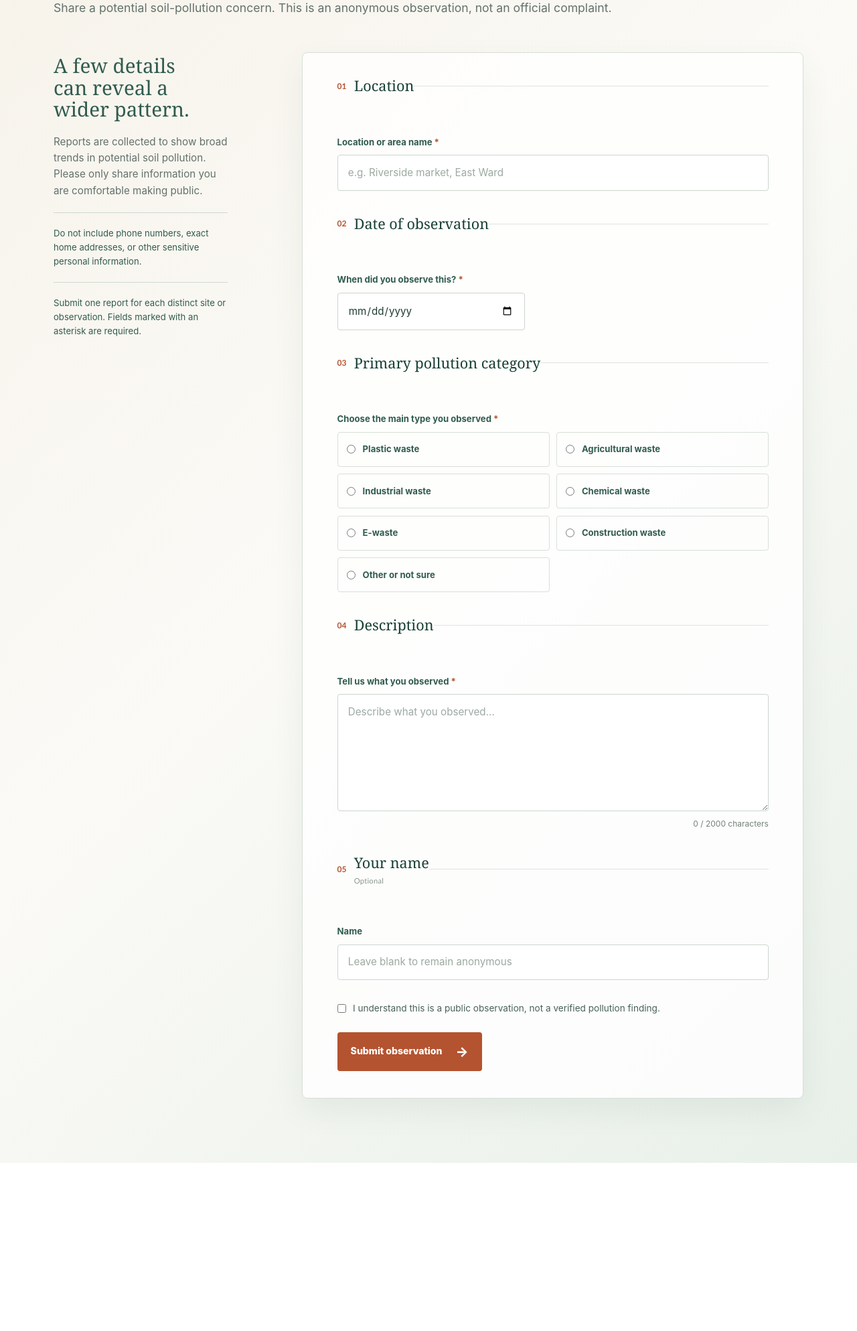
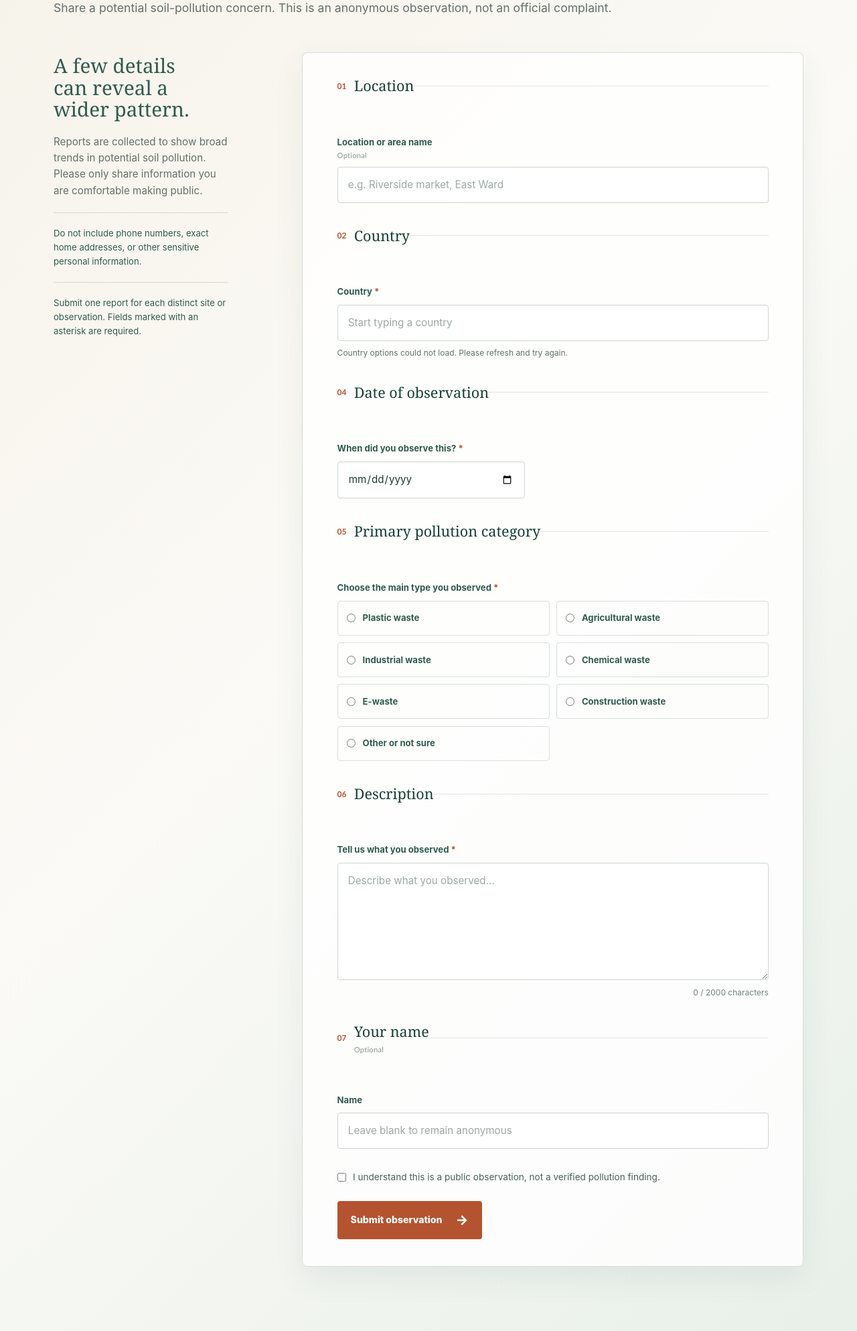
Before and after one commit to RishiKrJha/soiltrace, a Flask app: page /report in a window 1280 px wide. Shown: the part 323-2310 px from the top of the page at 67% size. Before the commit the page ends 2059 px from the top, so only its background shows below. Run offline with Flask 3, Linux system fonts and the light colour scheme.

Commit message:
Enhance observation reporting with country and region fields, update dashboard metrics, and improve styling for better user experience

```diff
--- a/app/routes.py
+++ b/app/routes.py
@@ -1,4 +1,5 @@
 from datetime import date, timedelta
+import re
 
 from flask import flash, redirect, render_template, request, url_for
 
@@ -34,13 +35,20 @@ def init_routes(app):
 
             name = clean_field('name', 100)
             location = clean_field('location', 200)
+            country = clean_field('country', 100)
+            country_code = clean_field('country_code', 2).upper()
+            region = clean_field('region', 100)
+            region_code = clean_field('region_code', 20)
+            region_required = request.form.get('region_required') == 'yes'
             observation_date = clean_field('observation_date', 10)
             category = clean_field('category', 50)
             description = clean_field('description', 2000)
             errors = []
 
-            if not location:
-                errors.append('Enter the location or area name.')
+            if not country or not re.fullmatch(r'[A-Z]{2}', country_code):
+                errors.append('Select a country from the suggestions.')
+            if region_required and not region:
+                errors.append('Select a state or region from the suggestions.')
             if not description:
                 errors.append('Describe what you observed.')
             if category not in CATEGORY_LABELS:
@@ -61,9 +69,14 @@ def init_routes(app):
 
             db = get_db()
             db.execute(
-                '''INSERT INTO observations (name, location, observation_date, category, description)
-                   VALUES (?, ?, ?, ?, ?)''',
-                (name or None, location, observation_date, category, description),
+                '''INSERT INTO observations
+                   (name, location, country, country_code, region, region_code,
+                    observation_date, category, description)
+                   VALUES (?, ?, ?, ?, ?, ?, ?, ?, ?)''',
+                (
+                    name or None, location, country, country_code, region, region_code,
+                    observation_date, category, description,
+                ),
             )
             db.commit()
             return redirect(url_for('report', submitted='1'))
@@ -80,19 +93,23 @@ def init_routes(app):
             'SELECT COUNT(*) FROM observations WHERE observation_date >= ?',
             ((date.today() - timedelta(days=30)).isoformat(),),
         ).fetchone()[0]
-        location_total = db.execute(
-            'SELECT COUNT(DISTINCT location) FROM observations'
+        country_total = db.execute(
+            "SELECT COUNT(DISTINCT country_code) FROM observations WHERE country_code <> ''"
         ).fetchone()[0]
         category_counts = db.execute(
             '''SELECT category, COUNT(*) AS total
                FROM observations GROUP BY category ORDER BY total DESC, category ASC'''
         ).fetchall()
-        location_counts = db.execute(
-            '''SELECT location, COUNT(*) AS total
-               FROM observations GROUP BY location ORDER BY total DESC, location ASC LIMIT 5'''
+        regional_counts = db.execute(
+            '''SELECT CASE WHEN region <> '' THEN region || ', ' || country ELSE country END AS label,
+                      COUNT(*) AS total
+               FROM observations
+               WHERE country_code <> ''
+               GROUP BY country_code, country, region
+               ORDER BY total DESC, label ASC LIMIT 5'''
         ).fetchall()
         recent_observations = db.execute(
-            '''SELECT name, location, observation_date, category, description, created_at
+            '''SELECT country, region, observation_date, category, description, created_at
                FROM observations ORDER BY created_at DESC, id DESC LIMIT 10'''
         ).fetchall()
         trend_rows = db.execute(
@@ -114,6 +131,7 @@ def init_routes(app):
         for item in category_counts:
             item_total = item['total']
             percentage = round((item_total / total) * 100) if total else 0
+            segment_end = running_total + (item_total / total * 100) if total else 0
             category_data.append({
                 'category': item['category'],
                 'label': CATEGORY_LABELS[item['category']],
@@ -121,17 +139,29 @@ def init_routes(app):
                 'percentage': percentage,
                 'color': category_colors[item['category']],
                 'start': running_total,
-                'end': running_total + (item_total / total * 100) if total else 0,
+                'end': segment_end,
             })
-            running_total += item_total / total * 100 if total else 0
+            running_total = segment_end
 
-        location_data = [
+        regional_data = [
             {
-                'location': item['location'],
+                'label': item['label'],
                 'total': item['total'],
                 'percentage': round((item['total'] / total) * 100) if total else 0,
             }
-            for item in location_counts
+            for item in regional_counts
+        ]
+        recent_data = [
+            {
+                'place': (
+                    f"{item['region']}, {item['country']}"
+                    if item['region'] else item['country'] or 'Country not provided'
+                ),
+                'observation_date': item['observation_date'],
+                'category': item['category'],
+                'description': item['description'],
+            }
+            for item in recent_observations
         ]
         trend_data = [
             {
@@ -141,16 +171,27 @@ def init_routes(app):
             for item in reversed(trend_rows)
         ]
         trend_max = max((item['total'] for item in trend_data), default=1)
+        for item in trend_data:
+            item['height'] = round(item['total'] / trend_max * 100)
+        donut_background = 'conic-gradient({})'.format(', '.join(
+            f"{item['color']} {item['start']:.2f}% {item['end']:.2f}%"
+            for item in category_data
+        ))
+        trend_summary = ', '.join(
+            f"{item['label']} {item['total']}" for item in trend_data
+        )
         return render_template(
             'dashboard.html',
             total=total,
             recent_total=recent_total,
-            location_total=location_total,
+            country_total=country_total,
             category_data=category_data,
             top_category=category_data[0] if category_data else None,
-            location_data=location_data,
-            recent_observations=recent_observations,
+            regional_data=regional_data,
+            recent_data=recent_data,
             trend_data=trend_data,
             trend_max=trend_max,
+            trend_summary=trend_summary,
+            donut_background=donut_background,
             category_labels=CATEGORY_LABELS,
         )
--- a/app/static/css/style.css
+++ b/app/static/css/style.css
@@ -308,6 +308,11 @@ body {
     color: #748178;
     font-size: 0.75rem;
     text-align: right;
+}
+
+.location-status {
+    color: #63716b;
+    font-size: 0.75rem;
 }
 
 .honeypot {
@@ -791,6 +796,13 @@ body {
 
 .ranking-list { margin-top: 1.35rem; }
 
+.ranking-empty {
+    margin-top: 1.35rem;
+    color: #63716b;
+    font-size: 0.85rem;
+    line-height: 1.55;
+}
+
 .ranking-list li {
     display: grid;
     grid-template-columns: 1.7rem minmax(0, 1fr);
--- a/app/static/js/report.js
+++ b/app/static/js/report.js
@@ -1,5 +1,21 @@
 const description = document.querySelector('#description');
 const descriptionCount = document.querySelector('#description-count');
+const observationForm = document.querySelector('#observation-form');
+const countryInput = document.querySelector('#country');
+const countryCodeInput = document.querySelector('#country-code');
+const countryOptions = document.querySelector('#country-options');
+const countryStatus = document.querySelector('#country-status');
+const regionFieldset = document.querySelector('#region-fieldset');
+const regionInput = document.querySelector('#region');
+const regionCodeInput = document.querySelector('#region-code');
+const regionOptions = document.querySelector('#region-options');
+const regionRequiredInput = document.querySelector('#region-required');
+const regionRequiredMarker = document.querySelector('#region-required-marker');
+const regionStatus = document.querySelector('#region-status');
+
+let countries = [];
+let selectedCountry = null;
+const countriesWithoutRegions = new Set(['SG']);
 
 function updateDescriptionCount() {
     if (description && descriptionCount) {
@@ -7,5 +23,113 @@ function updateDescriptionCount() {
     }
 }
 
+function clearRegion() {
+    regionInput.value = '';
+    regionCodeInput.value = '';
+    regionOptions.replaceChildren();
+}
+
+function hideRegion() {
+    clearRegion();
+    regionInput.disabled = true;
+    regionInput.required = false;
+    regionFieldset.hidden = true;
+    regionRequiredInput.value = 'no';
+    regionStatus.textContent = '';
+}
+
+function showRegion(country, preserveValue = false) {
+    const states = countriesWithoutRegions.has(country.iso2) ? [] : country.states || [];
+    regionFieldset.hidden = false;
+
+    if (!states.length) {
+        clearRegion();
+        regionInput.disabled = true;
+        regionInput.required = false;
+        regionInput.placeholder = 'No state or region is required';
+        regionRequiredInput.value = 'no';
+        regionRequiredMarker.hidden = true;
+        regionStatus.textContent = `${country.name} does not require a state or region.`;
+        return;
+    }
+
+    if (!preserveValue) {
+        clearRegion();
+    }
+    regionInput.disabled = false;
+    regionInput.required = true;
+    regionInput.placeholder = 'Start typing a state or region';
+    regionRequiredInput.value = 'yes';
+    regionRequiredMarker.hidden = false;
+    regionStatus.textContent = 'Select a state or region from the suggestions.';
+    regionOptions.replaceChildren(
+        ...states.map((state) => new Option(state.name, state.name))
+    );
+    const selectedRegion = states.find(
+        (state) => state.name.toLocaleLowerCase() === regionInput.value.trim().toLocaleLowerCase()
+    );
+    regionCodeInput.value = selectedRegion?.state_code || '';
+}
+
+function selectCountry(preserveRegion = false) {
+    const value = countryInput.value.trim().toLocaleLowerCase();
+    selectedCountry = countries.find(
+        (country) => country.name.toLocaleLowerCase() === value
+    ) || null;
+
+    countryCodeInput.value = selectedCountry?.iso2 || '';
+    countryInput.setCustomValidity(selectedCountry ? '' : 'Select a country from the suggestions.');
+    if (selectedCountry) {
+        showRegion(selectedCountry, preserveRegion);
+    } else {
+        hideRegion();
+    }
+}
+
+function selectRegion() {
+    if (!selectedCountry || regionInput.disabled) {
+        return;
+    }
+    const value = regionInput.value.trim().toLocaleLowerCase();
+    const selectedRegion = selectedCountry.states.find(
+        (state) => state.name.toLocaleLowerCase() === value
+    );
+    regionCodeInput.value = selectedRegion?.state_code || '';
+    regionInput.setCustomValidity(selectedRegion ? '' : 'Select a state or region from the suggestions.');
+}
+
+async function loadLocationOptions() {
+    try {
+        const response = await fetch('https://countriesnow.space/api/v0.1/countries/states');
+        const result = await response.json();
+        if (!response.ok || result.error || !Array.isArray(result.data)) {
+            throw new Error('Location data was unavailable.');
+        }
+        countries = result.data;
+        countryOptions.replaceChildren(
+            ...countries.map((country) => new Option(country.name, country.name))
+        );
+        countryInput.disabled = false;
+        countryStatus.textContent = 'Start typing, then select a country from the suggestions.';
+        selectCountry(true);
+    } catch (_error) {
+        countryStatus.textContent = 'Country options could not load. Please refresh and try again.';
+    }
+}
+
 description?.addEventListener('input', updateDescriptionCount);
+countryInput?.addEventListener('input', () => selectCountry(false));
+countryInput?.addEventListener('change', () => selectCountry(false));
+regionInput?.addEventListener('input', selectRegion);
+regionInput?.addEventListener('change', selectRegion);
+observationForm?.addEventListener('submit', (event) => {
+    selectCountry(true);
+    selectRegion();
+    if (!selectedCountry || (regionInput.required && !regionCodeInput.value && !regionInput.value)) {
+        event.preventDefault();
+        observationForm.reportValidity();
+    }
+});
+
 updateDescriptionCount();
+loadLocationOptions();
--- a/app/templates/report.html
+++ b/app/templates/report.html
@@ -35,13 +35,36 @@
                     <fieldset>
                         <legend><span>01</span> Location</legend>
                         <div class="field-group">
-                            <label for="location">Location or area name <span class="required">*</span></label>
-                            <input type="text" id="location" name="location" value="{{ form.get('location', '') }}" maxlength="200" placeholder="e.g. Riverside market, East Ward" required>
+                            <label for="location">Location or area name <small class="optional">Optional</small></label>
+                            <input type="text" id="location" name="location" value="{{ form.get('location', '') }}" maxlength="200" placeholder="e.g. Riverside market, East Ward">
                         </div>
                     </fieldset>
 
                     <fieldset>
-                        <legend><span>02</span> Date of observation</legend>
+                        <legend><span>02</span> Country</legend>
+                        <div class="field-group">
+                            <label for="country">Country <span class="required">*</span></label>
+                            <input type="text" id="country" name="country" value="{{ form.get('country', '') }}" list="country-options" autocomplete="off" maxlength="100" placeholder="Start typing a country" required disabled>
+                            <input type="hidden" id="country-code" name="country_code" value="{{ form.get('country_code', '') }}">
+                            <datalist id="country-options"></datalist>
+                            <p id="country-status" class="location-status" role="status">Loading country options...</p>
+                        </div>
+                    </fieldset>
+
+                    <fieldset id="region-fieldset" hidden>
+                        <legend><span>03</span> State or region</legend>
+                        <div class="field-group">
+                            <label for="region">State or region <span id="region-required-marker" class="required">*</span></label>
+                            <input type="text" id="region" name="region" value="{{ form.get('region', '') }}" list="region-options" autocomplete="off" maxlength="100" placeholder="Select a country first" disabled>
+                            <input type="hidden" id="region-code" name="region_code" value="{{ form.get('region_code', '') }}">
+                            <input type="hidden" id="region-required" name="region_required" value="no">
+                            <datalist id="region-options"></datalist>
+                            <p id="region-status" class="location-status" role="status"></p>
+                        </div>
+                    </fieldset>
+
+                    <fieldset>
+                        <legend><span>04</span> Date of observation</legend>
                         <div class="field-group compact-field">
                             <label for="observation-date">When did you observe this? <span class="required">*</span></label>
                             <input type="date" id="observation-date" name="observation_date" value="{{ form.get('observation_date', '') }}" max="{{ today if today else '' }}" required>
@@ -49,7 +72,7 @@
                     </fieldset>
 
                     <fieldset>
-                        <legend><span>03</span> Primary pollution category</legend>
+                        <legend><span>05</span> Primary pollution category</legend>
                         <div class="field-group">
                             <span class="field-label">Choose the main type you observed <span class="required">*</span></span>
                             <div class="type-grid">
@@ -61,7 +84,7 @@
                     </fieldset>
 
                     <fieldset>
-                        <legend><span>04</span> Description</legend>
+                        <legend><span>06</span> Description</legend>
                         <div class="field-group">
                             <label for="description">Tell us what you observed <span class="required">*</span></label>
                             <textarea id="description" name="description" rows="6" maxlength="2000" placeholder="Describe what you observed..." required>{{ form.get('description', '') }}</textarea>
@@ -70,7 +93,7 @@
                     </fieldset>
 
                     <fieldset>
-                        <legend><span>05</span><span class="legend-title">Your name <small class="optional">Optional</small></span></legend>
+                        <legend><span>07</span><span class="legend-title">Your name <small class="optional">Optional</small></span></legend>
                         <div class="field-group">
                             <label for="name">Name</label>
                             <input type="text" id="name" name="name" value="{{ form.get('name', '') }}" maxlength="100" autocomplete="name" placeholder="Leave blank to remain anonymous">
```
Also changed, not shown: app/db.py (+17 -1 lines), app/templates/dashboard.html (+13 -9 lines).
